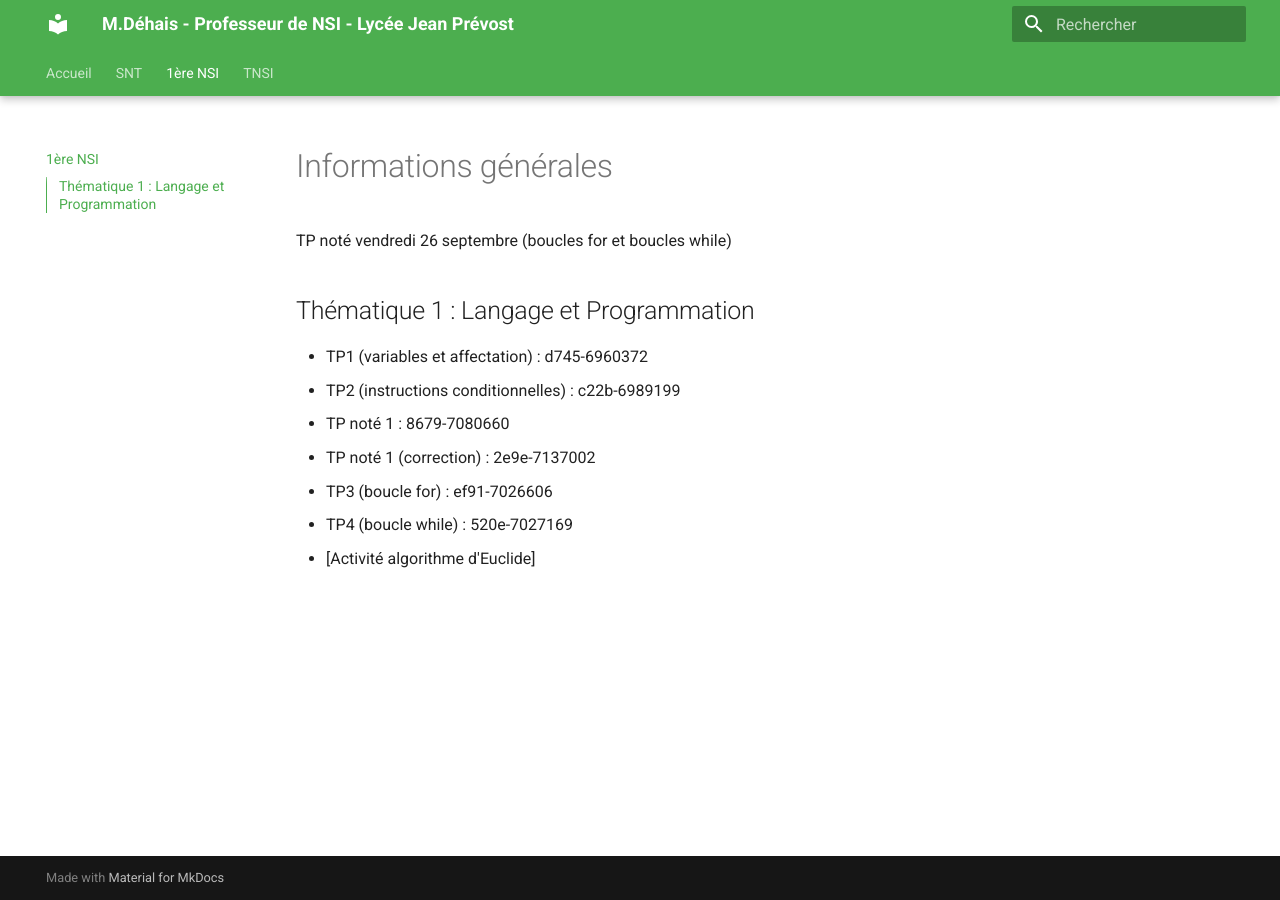
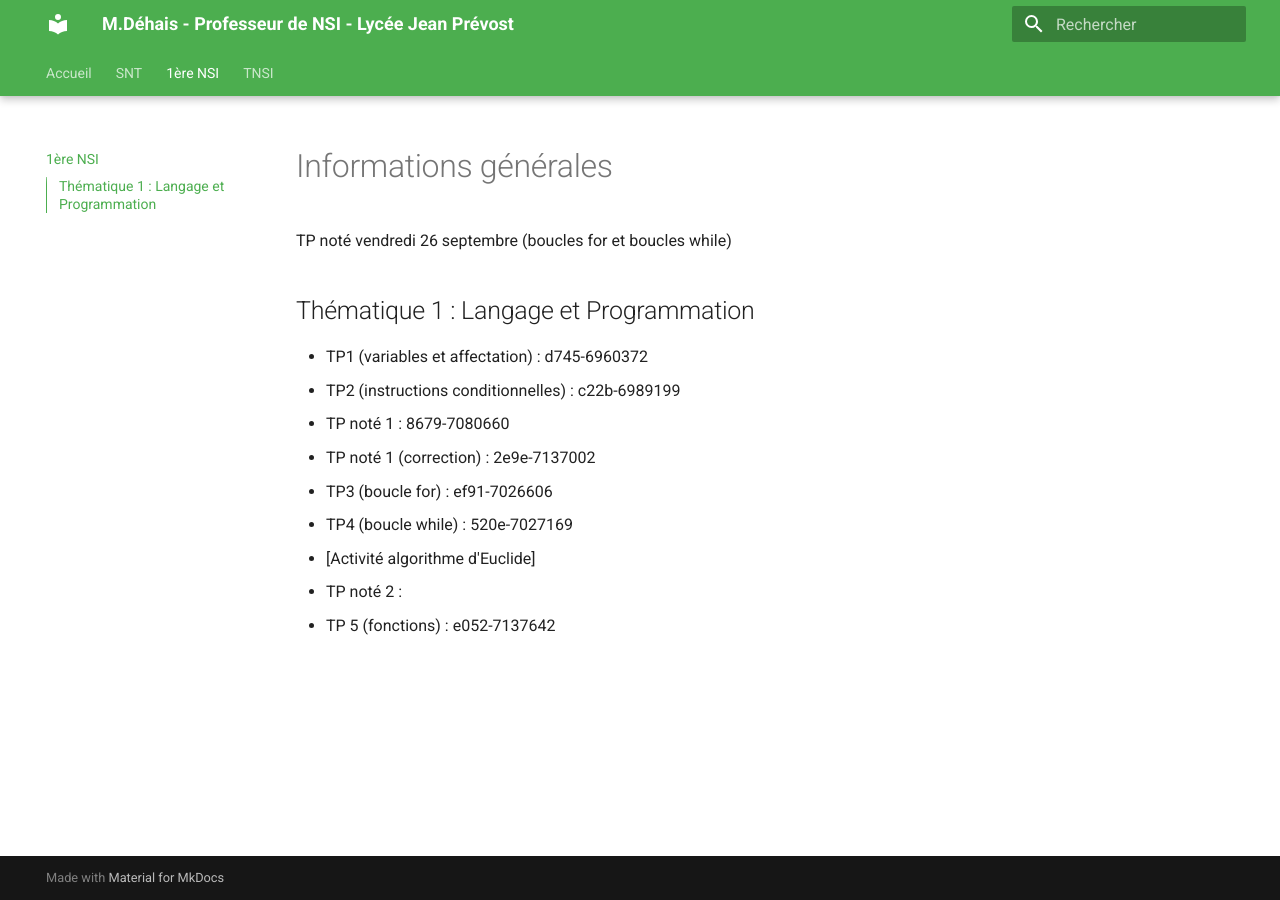
Before and after one commit to DehaisM/nsi-public, an MkDocs documentation site: the page built from docs-public/1NSI/index.md, in a window 1280 px wide. Built offline with MkDocs 1.6.1 and Material for MkDocs 9.7.7, drawn with Linux system fonts in a browser that asks for light colours.

Commit message:
tp 5 1NSI

```diff
--- a/docs-public/1NSI/index.md
+++ b/docs-public/1NSI/index.md
@@ -13,3 +13,7 @@ TP noté vendredi 26 septembre (boucles for et boucles while)
 - TP3 (boucle for) : ef91-7026606
 - TP4 (boucle while) : 520e-7027169
 - [Activité algorithme d'Euclide]
+
+- TP noté 2 :
+
+- TP 5 (fonctions) : e052-7137642
```
